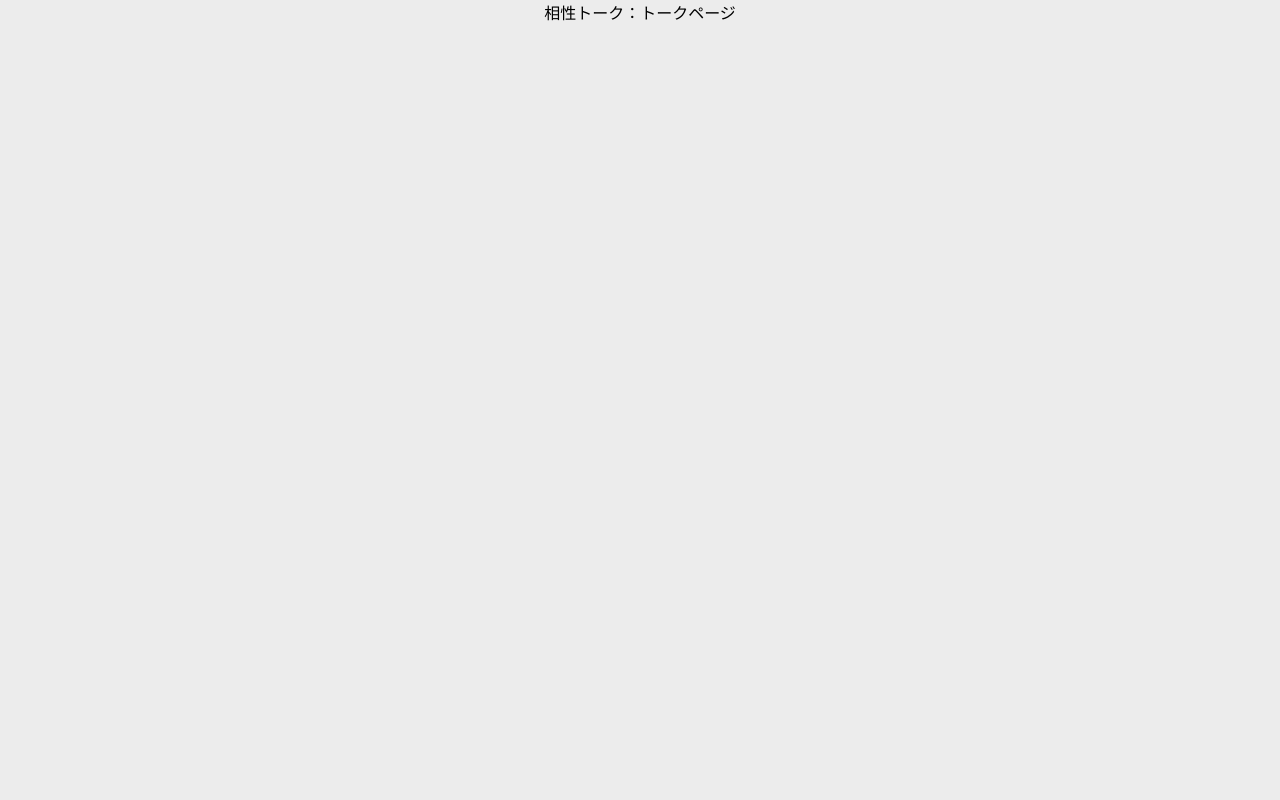
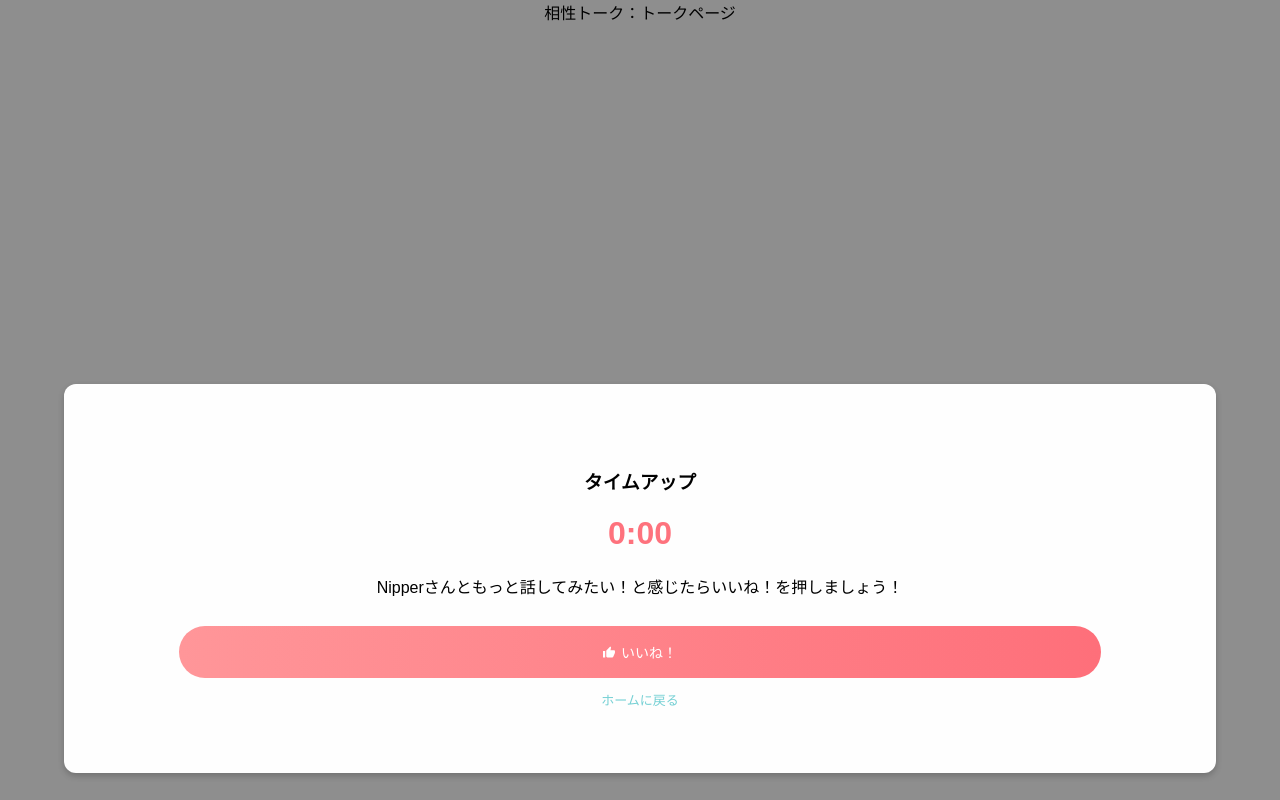
Before and after one commit to sudokzt/Eureka-Team2-Client, a React app: page /zero-crasher/1 in a window 1280 px wide. Built offline with nearby package versions, Linux system fonts and the light colour scheme.

Commit message:
Style modal and add other info

```diff
--- a/src/components/TalkOverModal.css
+++ b/src/components/TalkOverModal.css
@@ -1,6 +1,6 @@
 .modal-content-fullscreen {
   background-color: #fefefe;
-  border-radius: 6px;
+  border-radius: 12px;
   box-shadow: 0 3px 6px 0 rgba(0, 0, 0, 0.2);
   height: auto;
   margin: 5%;
@@ -9,3 +9,39 @@
   position: fixed;
   width: 80%;
 }
+
+.talk-over-modal__counter {
+  color: #fe727d;
+}
+
+.talk-over-modal__like-button {
+  background-image: linear-gradient(to right, #ff9699, #fe6f7a);
+  border: none;
+  border-radius: 100px;
+  color: #ffffff;
+  cursor: pointer;
+  font-size: 14px;
+  margin: 12px 30px 12px 30px;
+  width: 90%;
+  padding: 16px;
+}
+
+.talk-over-modal__liked-button {
+  background-image: linear-gradient(to right, #ffac51, #ff9643);
+}
+
+.talk-ver-modal__inline-icon {
+  width: 13px;
+  margin-right: 6px;
+}
+
+.talk-over-modal__home-link {
+  color: #75d0d4;
+  font-size: 13px;
+}
+
+.time-up-modal__button-contaier {
+  display: flex;
+  flex-direction: column;
+  align-items: center;
+}
--- a/src/components/TalkOverModal.js
+++ b/src/components/TalkOverModal.js
@@ -2,6 +2,7 @@ import React, { Component } from 'react';
 import { Link } from 'react-router-dom';
 
 import './TalkOverModal.css';
+import likeIcon from '../images/like-btn-white.svg';
 
 class TalkOverModal extends Component {
   state = {
@@ -17,17 +18,30 @@ class TalkOverModal extends Component {
     let likeButton = null;
     if (!this.state.isLiked) {
       likeButton = (
-        <button className="text-btn single-line-btn" onClick={this.handleLike}>
-          いいね！
+        <button
+          className="talk-over-modal__like-button"
+          onClick={this.handleLike}
+        >
+          <img
+            src={likeIcon}
+            alt="Like Icon"
+            className="inline-icon talk-ver-modal__inline-icon"
+          />
+          <span>いいね！</span>
         </button>
       );
     } else {
       likeButton = (
         <button
-          className="text-btn single-line-btn minor-btn"
+          className="talk-over-modal__like-button talk-over-modal__liked-button"
           onClick={this.handleLike}
         >
-          いいねしました
+          <img
+            src={likeIcon}
+            alt="Like Icon"
+            className="inline-icon talk-ver-modal__inline-icon"
+          />
+          <span>いいね！しました</span>
         </button>
       );
     }
@@ -35,14 +49,20 @@ class TalkOverModal extends Component {
     return (
       <div className="modal" id="talkOverModal" style={{ display: 'block' }}>
         <div className="modal-content-fullscreen fail-to-match__modal">
-          <h2>終了しました</h2>
-          <p>相手が気になった場合は「いいね」を押してみましょう！</p>
-          {likeButton}
-          <Link to="/search">
-            <button className="text-btn single-line-btn minor-btn">
-              サーチ画面に戻る
-            </button>
-          </Link>
+          <h3>タイムアップ</h3>
+          <h1 className="talk-over-modal__counter">0:00</h1>
+          <p>
+            Nipperさんともっと話してみたい！と感じたらいいね！を押しましょう！
+          </p>
+          <div className="time-up-modal__button-contaier">
+            {likeButton}
+            <Link
+              to="/zero-crasher/tutorial"
+              className="talk-over-modal__home-link"
+            >
+              ホームに戻る
+            </Link>
+          </div>
         </div>
       </div>
     );
--- a/src/containers/ZeroCrasher.js
+++ b/src/containers/ZeroCrasher.js
@@ -1,8 +1,14 @@
 import React, { Component } from 'react';
+import TalkOverModal from '../components/TalkOverModal';
 
 class ZeroCrasher extends Component {
   render() {
-    return <div>相性トーク：トークページ</div>;
+    return (
+      <div>
+        <div>相性トーク：トークページ</div>
+        <TalkOverModal />
+      </div>
+    );
   }
 }
 
```
